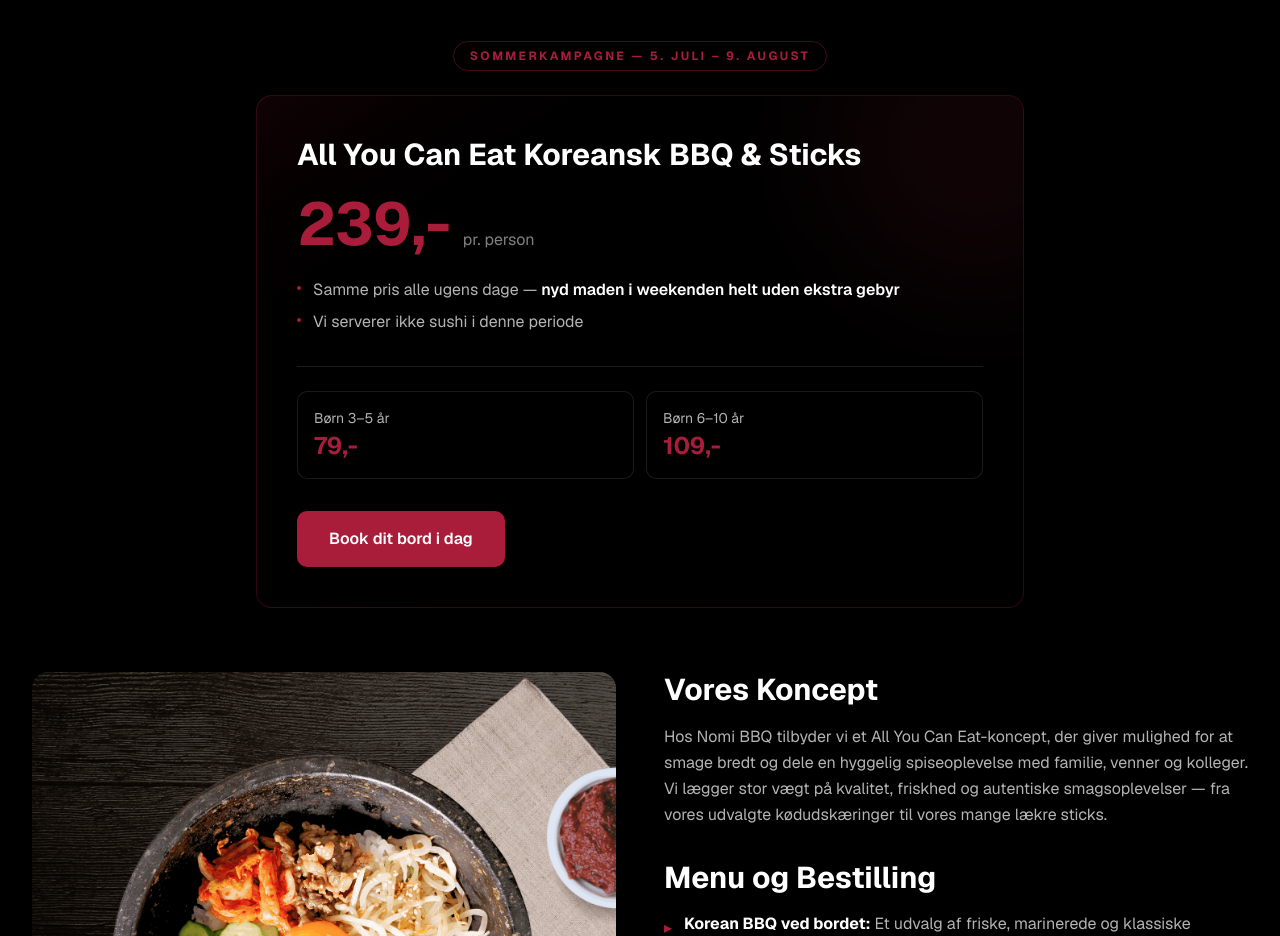
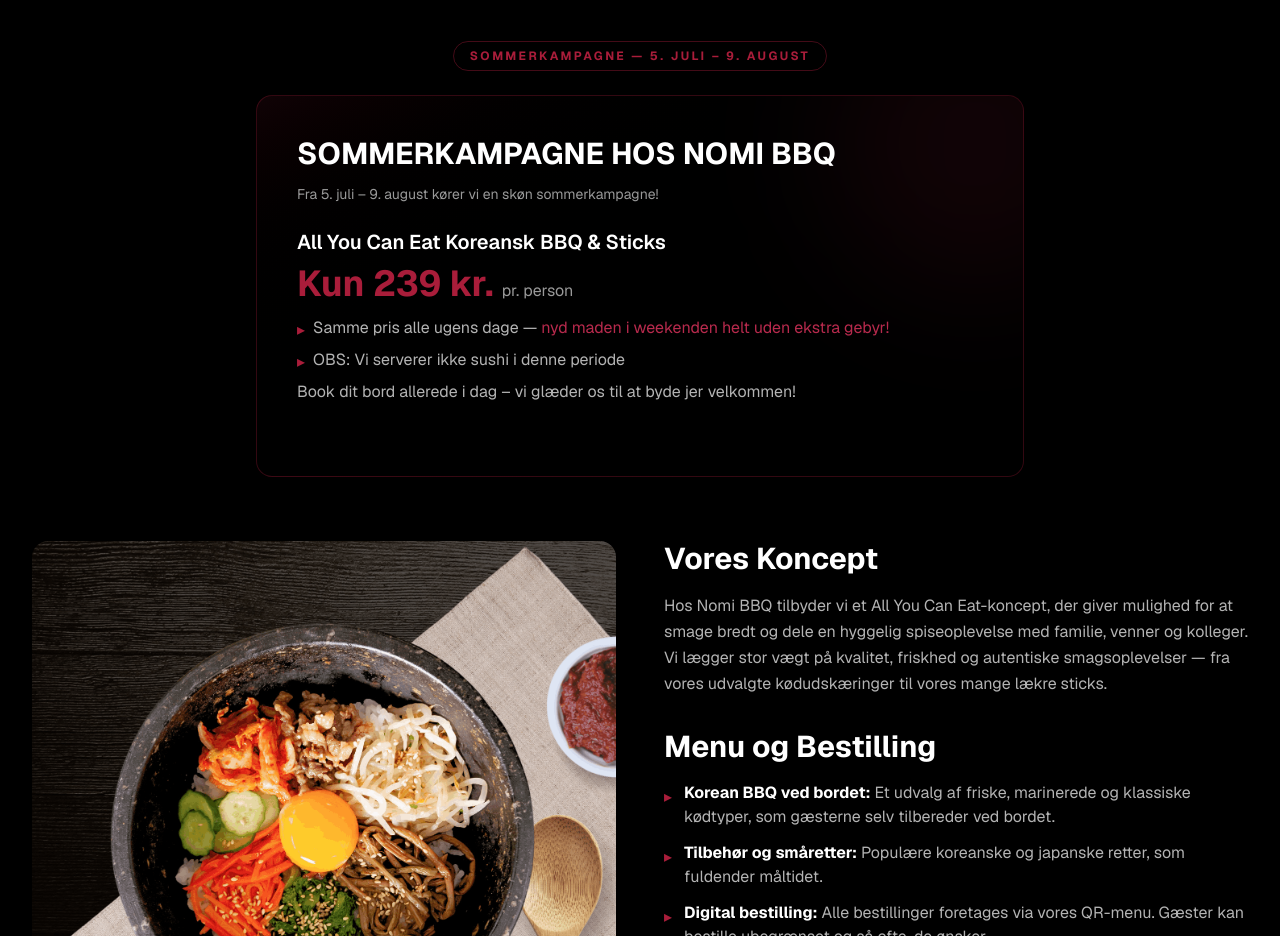
Before and after one commit to 4realplm-design/v0-nomi, a Next.js app: page / in a window 1280 px wide. Shown: the part 1760-2696 px from the top of the page. Built offline with nearby package versions, Linux system fonts and the light colour scheme; no server answers.

Commit message:
feat: update summer campaign details and pricing structure
Restyled headline, added summer campaign info, adjusted price display, and modified offer details.

Co-authored-by: 4realplm-design <283356651+4realplm-design@users.noreply.github.com>

```diff
--- a/components/story.tsx
+++ b/components/story.tsx
@@ -69,50 +69,38 @@ export default function Story() {
             <div className="absolute -top-24 -right-24 w-72 h-72 bg-[#A91D3A]/10 rounded-full blur-3xl pointer-events-none" />
             <div className="relative z-10 p-6 sm:p-10">
               {/* Headline */}
-              <h3 className="text-2xl sm:text-3xl font-bold text-white text-balance leading-tight mb-2">
-                All You Can Eat Koreansk BBQ &amp; Sticks
-              </h3>
+              <h2 className="text-2xl sm:text-3xl font-bold text-white mb-3 text-balance">
+                SOMMERKAMPAGNE HOS NOMI BBQ
+              </h2>
+              <p className="text-white/60 text-sm mb-6">Fra 5. juli – 9. august kører vi en skøn sommerkampagne!</p>
+
+              {/* Offer title */}
+              <p className="text-xl font-semibold text-white mb-2">All You Can Eat Koreansk BBQ &amp; Sticks</p>
 
               {/* Price */}
-              <div className="flex items-baseline gap-3 mt-5 mb-6">
-                <span className="text-5xl sm:text-6xl font-bold text-[#A91D3A]">239,-</span>
-                <span className="text-white/50 text-base">pr. person</span>
-              </div>
+              <p className="text-3xl sm:text-4xl font-bold text-[#A91D3A] mb-3">
+                Kun 239 kr. <span className="text-base font-normal text-white/60">pr. person</span>
+              </p>
 
               {/* Details */}
-              <ul className="space-y-2 mb-8">
-                <li className="flex items-start gap-3 text-white/70 text-sm sm:text-base">
-                  <span className="w-1 h-1 rounded-full bg-[#A91D3A] shrink-0 mt-2" />
+              <ul className="space-y-1.5 text-white/70 mb-8">
+                <li className="flex items-start gap-2 text-sm sm:text-base">
+                  <span className="text-[#A91D3A] mt-0.5">▸</span>
                   <span>
                     Samme pris alle ugens dage &mdash;{" "}
-                    <strong className="text-white font-semibold">nyd maden i weekenden helt uden ekstra gebyr</strong>
+                    <span className="text-[#b82a4d] font-normal">nyd maden i weekenden helt uden ekstra gebyr!</span>
                   </span>
                 </li>
-                <li className="flex items-start gap-3 text-white/70 text-sm sm:text-base">
-                  <span className="w-1 h-1 rounded-full bg-[#A91D3A] shrink-0 mt-2" />
-                  <span>Vi serverer ikke sushi i denne periode</span>
+                <li className="flex items-start gap-2 text-sm sm:text-base">
+                  <span className="text-[#A91D3A] mt-0.5">▸</span>
+                  <span>OBS: Vi serverer ikke sushi i denne periode</span>
+                </li>
+                <li className="flex items-start gap-0 text-sm sm:text-base">
+                  <span className="text-[#A91D3A] mt-0.5"></span>
+                  <span>Book dit bord allerede i dag – vi glæder os til at byde jer velkommen!</span>
                 </li>
               </ul>
 
-              {/* Children pricing */}
-              <div className="grid grid-cols-2 gap-3 mb-8 border-t border-white/10 pt-6">
-                <div className="bg-black/40 rounded-lg p-3 sm:p-4 border border-white/10">
-                  <p className="text-white/70 text-xs sm:text-sm">Børn 3–5 år</p>
-                  <p className="text-xl sm:text-2xl text-[#A91D3A] font-bold mt-0.5">79,-</p>
-                </div>
-                <div className="bg-black/40 rounded-lg p-3 sm:p-4 border border-white/10">
-                  <p className="text-white/70 text-xs sm:text-sm">Børn 6–10 år</p>
-                  <p className="text-xl sm:text-2xl text-[#A91D3A] font-bold mt-0.5">109,-</p>
-                </div>
-              </div>
-
-              {/* CTA */}
-              <a
-                href="/booking"
-                className="inline-flex items-center gap-2 px-8 py-4 bg-[#A91D3A] hover:bg-[#8B1730] text-white font-semibold rounded-lg transition-all duration-300 hover:shadow-xl hover:shadow-[#A91D3A]/30 hover:scale-105 text-sm sm:text-base"
-              >
-                Book dit bord i dag
-              </a>
             </div>
           </div>
         </div>
```
